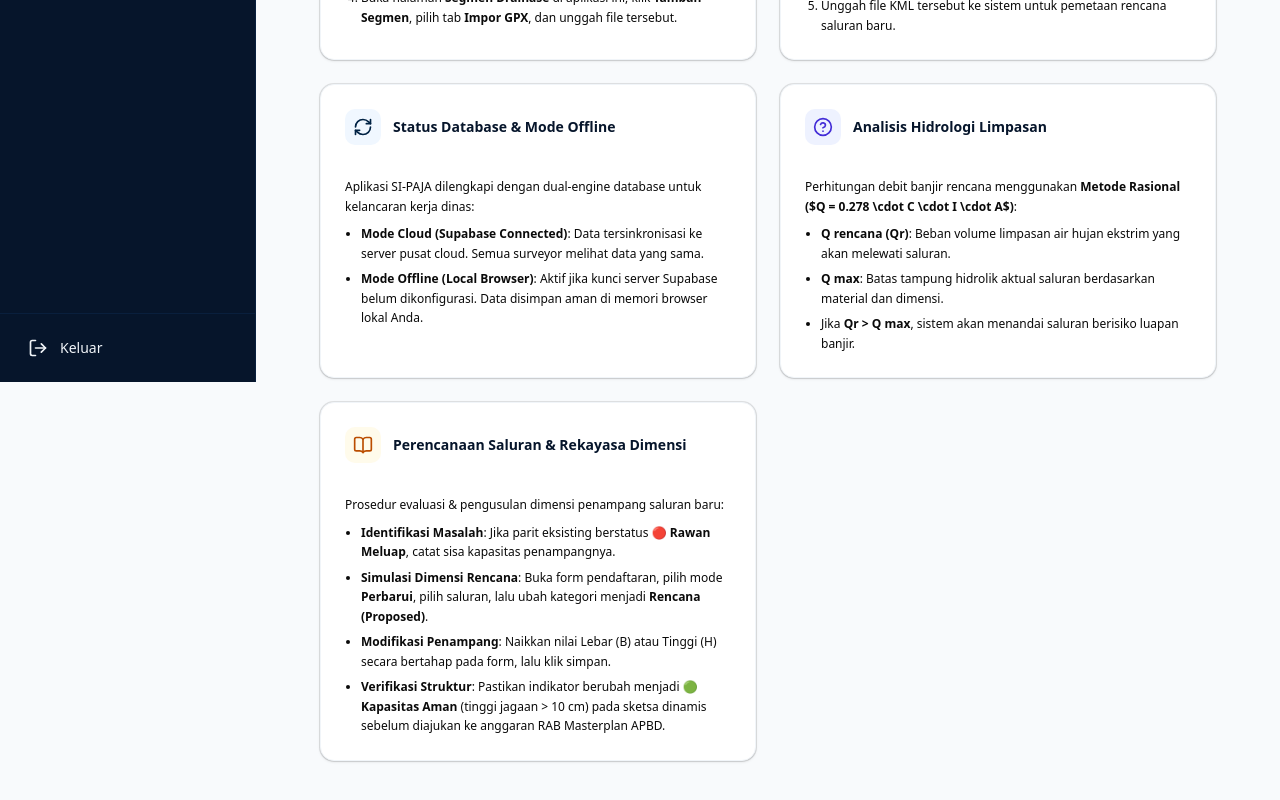
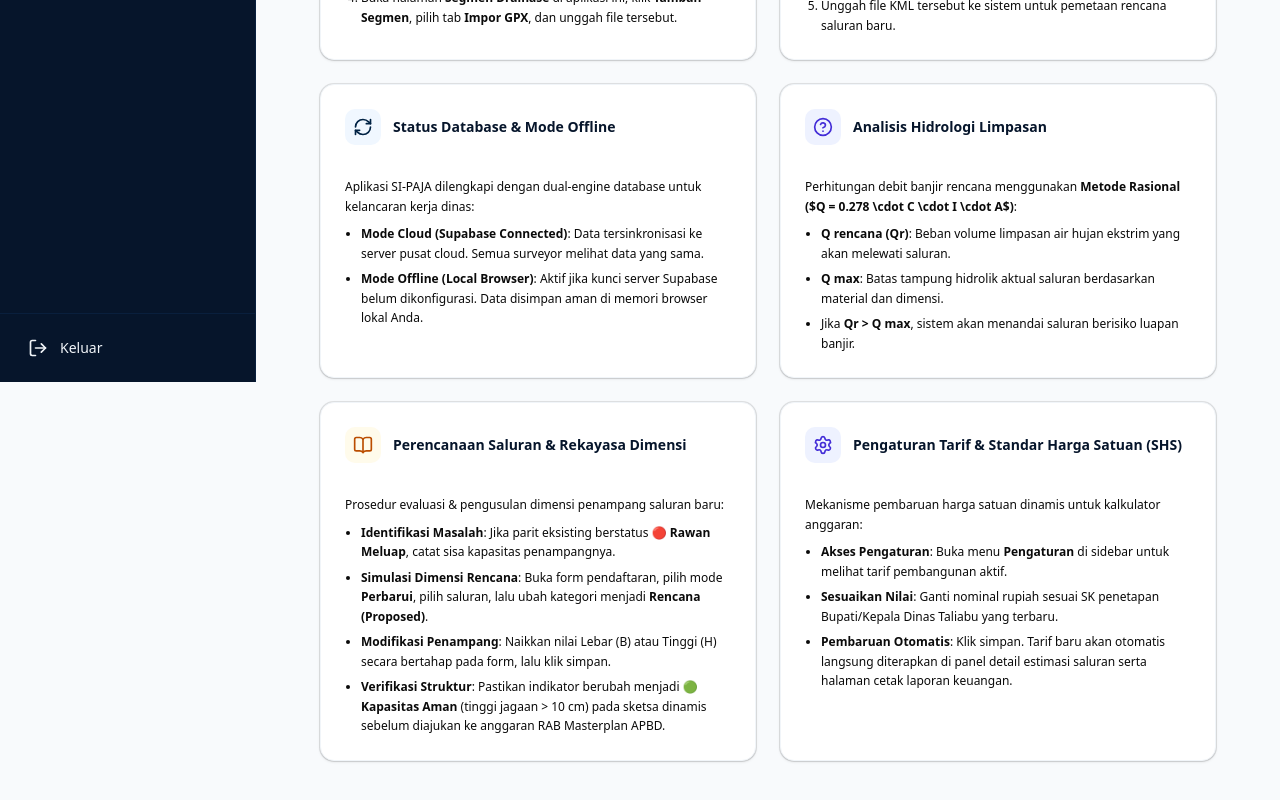
Before and after one commit to umamit/si-paja, a Next.js app: page /help in a window 1280 px wide. Shown: the part 418-1218 px from the top of the page. Built offline with nearby package versions, Linux system fonts and the light colour scheme; no server answers.

Commit message:
Fix syntax nesting tag inside help page and push successful guidelines updates

```diff
--- a/src/app/help/page.tsx
+++ b/src/app/help/page.tsx
@@ -2,7 +2,7 @@
 
 import { AppLayout } from '@/components/shared/layout';
 import { Card } from '@/components/ui/card';
-import { BookOpen, FileUp, HelpCircle, RefreshCw } from 'lucide-react';
+import { BookOpen, FileUp, HelpCircle, RefreshCw, Settings } from 'lucide-react';
 
 export default function HelpPage() {
   return (
@@ -89,6 +89,21 @@ export default function HelpPage() {
               </ul>
             </div>
           </Card>
+          {/* Guide Card 6 */}
+          <Card className="p-6 bg-white shadow-sm border border-slate-100 space-y-4">
+            <div className="flex items-center space-x-3 text-slate-900 font-bold">
+              <div className="p-2 rounded-lg bg-indigo-50 text-indigo-700"><Settings className="h-5 w-5" /></div>
+              <h3>Pengaturan Tarif & Standar Harga Satuan (SHS)</h3>
+            </div>
+            <div className="text-xs text-slate-655 space-y-2 leading-relaxed">
+              <p>Mekanisme pembaruan harga satuan dinamis untuk kalkulator anggaran:</p>
+              <ul className="list-disc pl-4 space-y-1.5">
+                <li><strong>Akses Pengaturan</strong>: Buka menu <strong>Pengaturan</strong> di sidebar untuk melihat tarif pembangunan aktif.</li>
+                <li><strong>Sesuaikan Nilai</strong>: Ganti nominal rupiah sesuai SK penetapan Bupati/Kepala Dinas Taliabu yang terbaru.</li>
+                <li><strong>Pembaruan Otomatis</strong>: Klik simpan. Tarif baru akan otomatis langsung diterapkan di panel detail estimasi saluran serta halaman cetak laporan keuangan.</li>
+              </ul>
+            </div>
+          </Card>
         </div>
       </div>
     </AppLayout>
```
